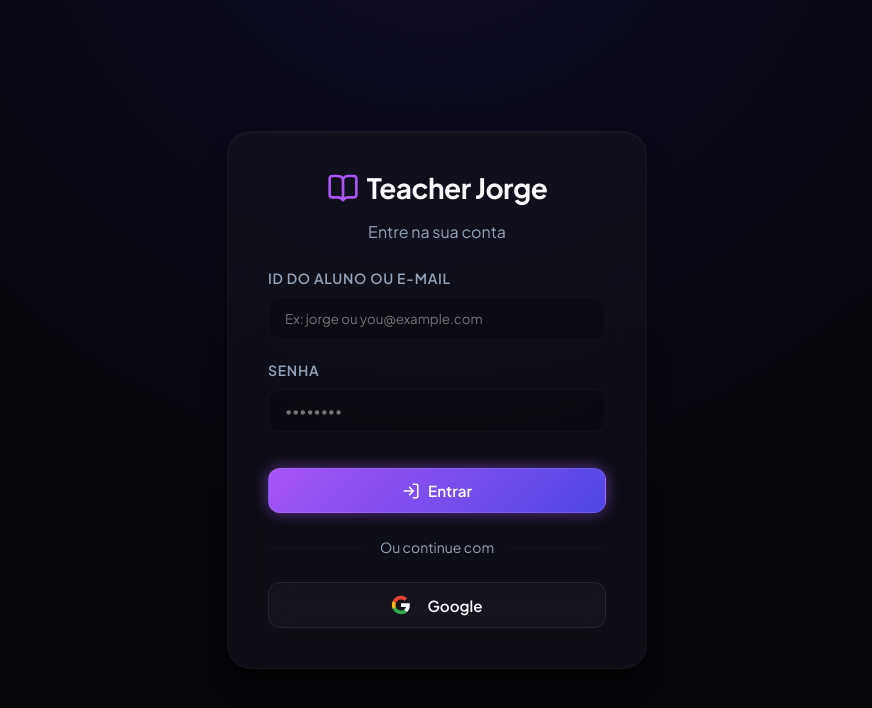
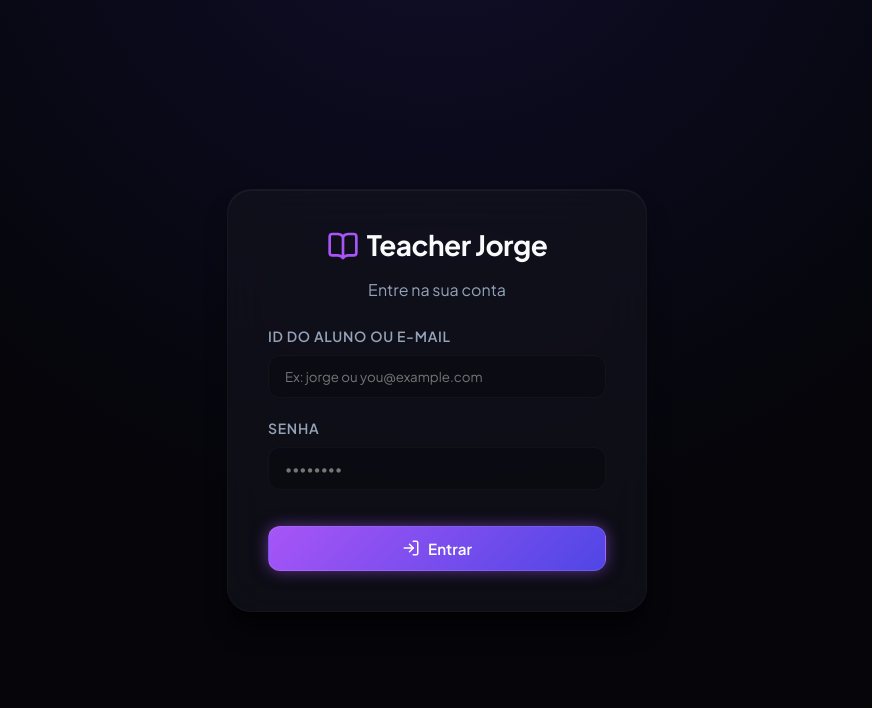
Before and after one commit to jorgehsa9/teacherjorge, a React (Vite) app: page /login in a window 1280 px wide. Shown: the top 708 px of the page, without its empty margins (203-1075 px from the left). Built offline with nearby package versions, Linux system fonts and the light colour scheme; no server answers.

Commit message:
feat: remove google login from auth page

```diff
--- a/src/pages/Auth/Login.jsx
+++ b/src/pages/Auth/Login.jsx
@@ -80,31 +80,6 @@
           </button>
         </form>
 
-        <div className="auth-divider">
-          <span>Ou continue com</span>
-        </div>
-
-        <button type="button" className="btn btn-outline w-full">
-          <svg className="w-5 h-5 mr-2" viewBox="0 0 24 24" style={{display: 'inline', verticalAlign: 'middle', marginRight: '8px', width: '20px', height: '20px'}}>
-            <path
-              fill="currentColor"
-              d="M22.56 12.25c0-.78-.07-1.53-.2-2.25H12v4.26h5.92c-.26 1.37-1.04 2.53-2.21 3.31v2.77h3.57c2.08-1.92 3.28-4.74 3.28-8.09z"
-            />
-            <path
-              fill="#34A853"
-              d="M12 23c2.97 0 5.46-.98 7.28-2.66l-3.57-2.77c-.98.66-2.23 1.06-3.71 1.06-2.86 0-5.29-1.93-6.16-4.53H2.18v2.84C3.99 20.53 7.7 23 12 23z"
-            />
-            <path
-              fill="#FBBC05"
-              d="M5.84 14.09c-.22-.66-.35-1.36-.35-2.09s.13-1.43.35-2.09V7.07H2.18C1.43 8.55 1 10.22 1 12s.43 3.45 1.18 4.93l2.85-2.22.81-.62z"
-            />
-            <path
-              fill="#EA4335"
-              d="M12 5.38c1.62 0 3.06.56 4.21 1.64l3.15-3.15C17.45 2.09 14.97 1 12 1 7.7 1 3.99 3.47 2.18 7.07l3.66 2.84c.87-2.6 3.3-4.53 6.16-4.53z"
-            />
-          </svg>
-          Google
-        </button>
       </div>
     </div>
   );
```
